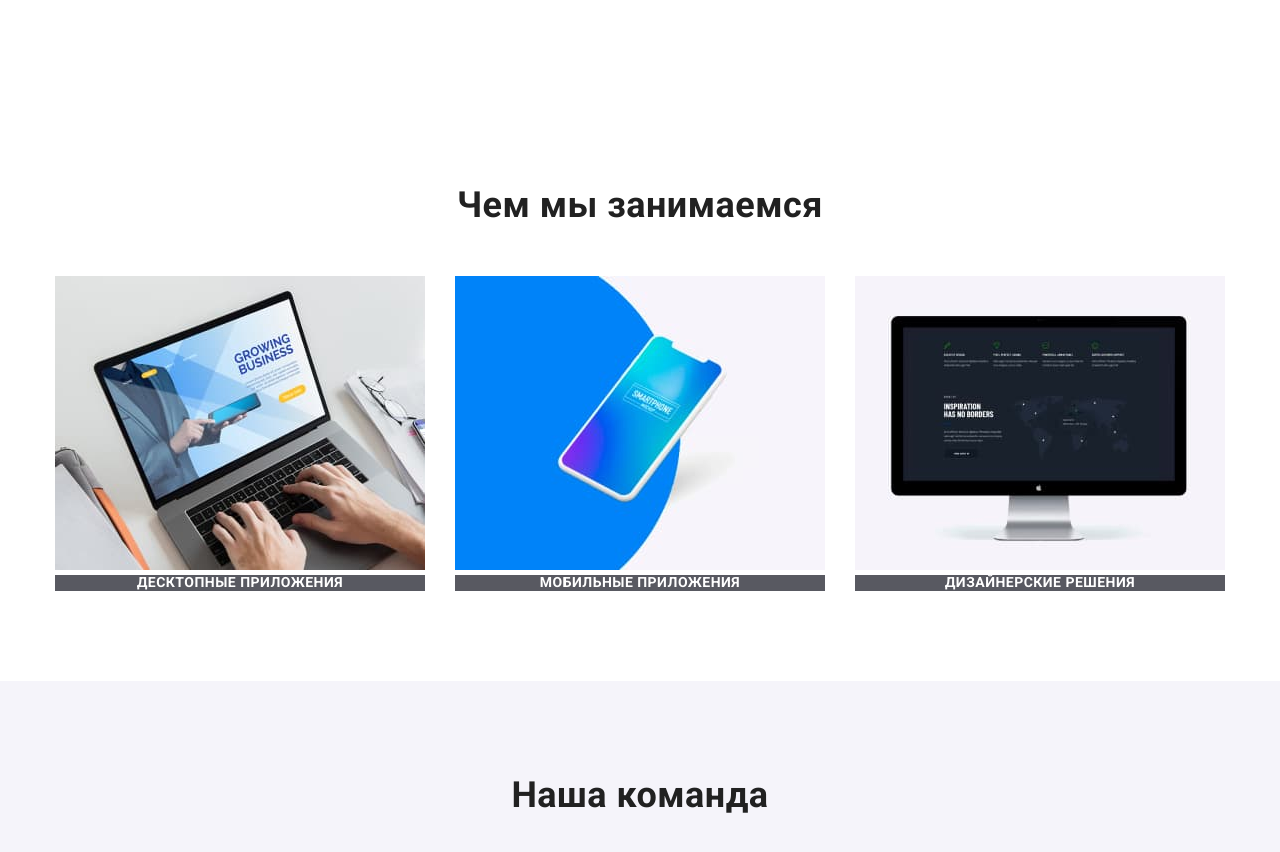
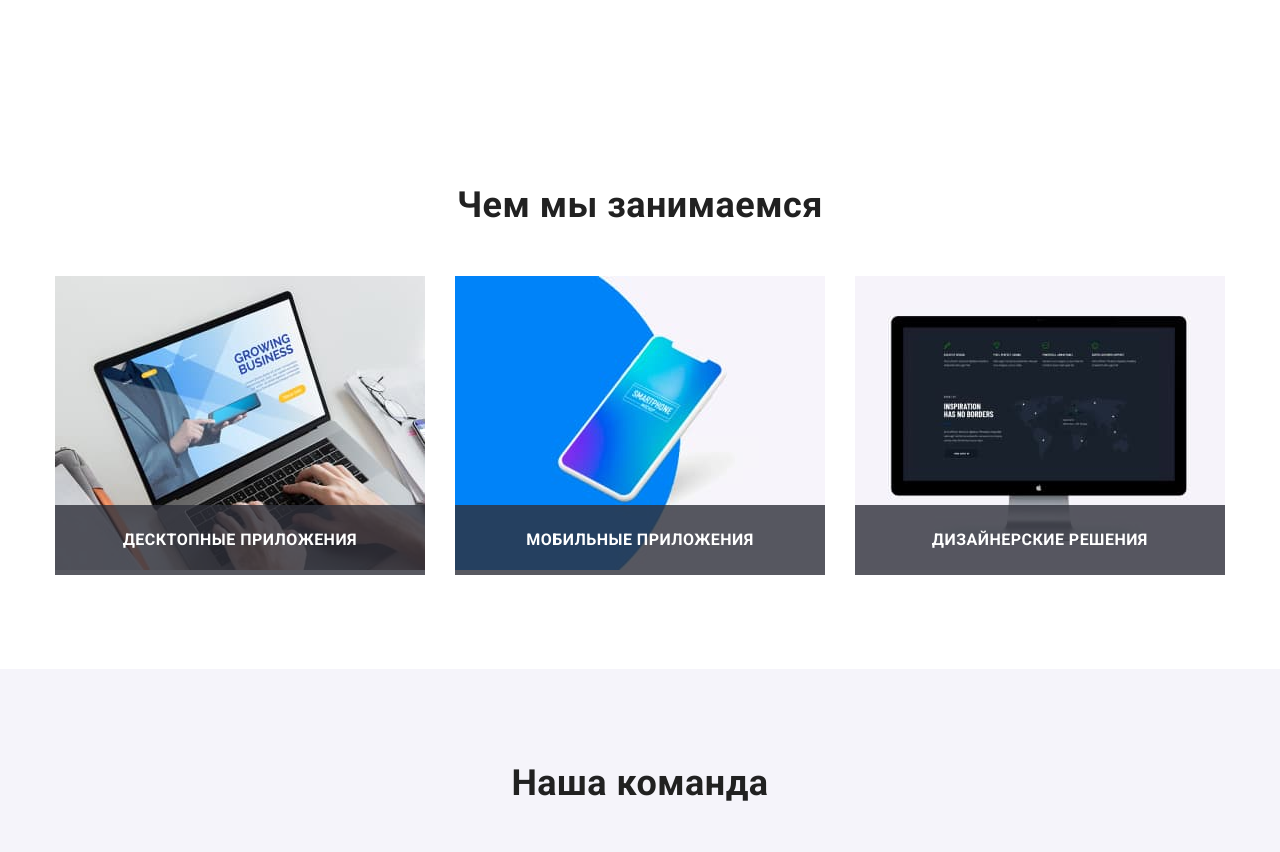
Before and after one commit to yashkin/goit-markup-hw-05, a plain HTML site: page index.html in a window 1280 px wide. Shown: the part 1103-1955 px from the top of the page. Drawn offline with nearby package versions, Linux system fonts and the light colour scheme.

Commit message:
Update styles.css

```diff
--- a/styles/styles.css
+++ b/styles/styles.css
@@ -719,20 +719,33 @@ button:focus {
 
 .wedo {
   padding-top: 94px;
-  padding-bottom: 40px;
+  padding-bottom: 94px;
+}
+
+.wedo .container {
+  position: relative;
 }
 
 .wedo .title {
-  font-weight: 700;
-  font-size: 14px;
-  line-height: 1.14;
-  text-align: center;
+  border-radius: 0px;
+  position: absolute;
+  display: flex;
+  justify-content: center;
+  bottom: 0;
+  width: calc((100% - 90px) / 3);
+  margin-top: 0px;
+
+  padding-top: 27px;
+  padding-bottom: 27px;
+  font-family: var(--font-family);
+  font-style: normal;
+  font-weight: bold;
+  font-size: var(--text-font-size);
+  line-height: 16px;
+  letter-spacing: 0.03em;
   text-transform: uppercase;
-  color: #ffffff;
+  color: var(--primary-white-color);
   background: rgba(47, 48, 58, 0.8);
-  padding-left: 15px;
-  padding-right: 15px;
-  margin-bottom: 50px;
 }
 
 .wedo-list .item {
```
